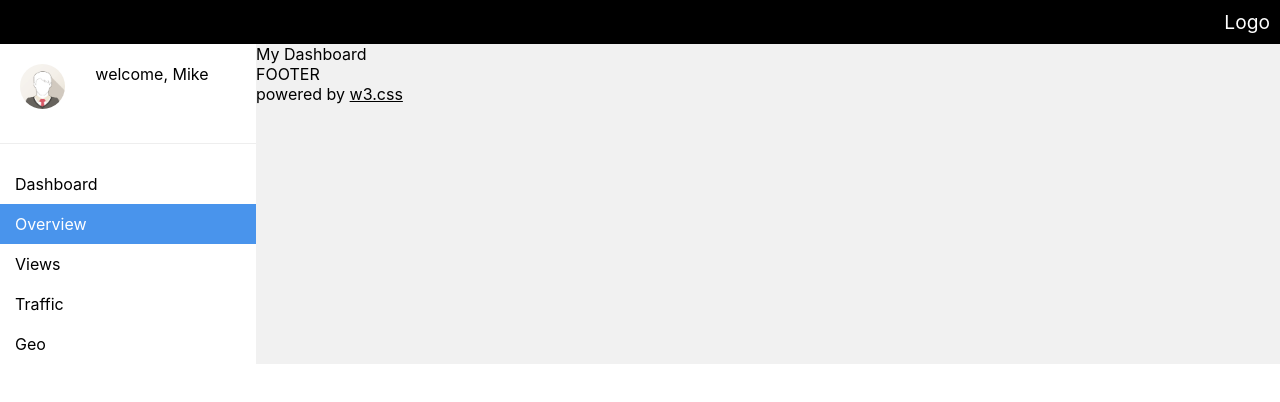
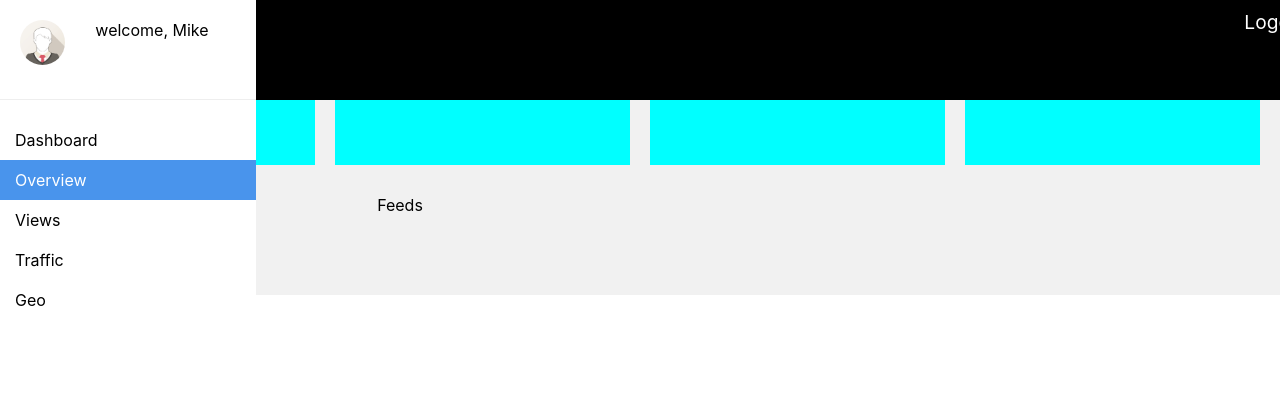
Before and after one commit to lingard09/Front_HW1, a React (Create React App) app: page / in a window 1280 px wide. Shown: the top 402 px of the page. Built offline with nearby package versions, Linux system fonts and the light colour scheme.

Commit message:
style: header, sidebar, body, etc...

```diff
--- a/src/App.css
+++ b/src/App.css
@@ -1,4 +1,12 @@
+.app {
+  display: flex;
+  flex-direction: column;
+}
+
 .header {
+  position: fixed;
+  width: 100%;
+  height: 10%;
   padding: 10px;
   text-align: right;
   font-size: 1.2rem;
@@ -7,13 +15,15 @@
 }
 
 .main {
-  display: grid;
-  grid-template-columns: 2fr 8fr;
 
 }
 
 .sidebar {
+
+  position: fixed;
+  width: 20%;
   background-color: rgb(255, 255, 255);
+
 }
 
 .profile-avatar {
@@ -56,11 +66,37 @@
   background-color: rgb(73,148,236);
 }
 
+.body-title {
+  padding-left: 10px;
+  padding-top: 15px;
+}
+
+.dashboard {
+  display: grid;
+  grid-template-columns: 1fr 1fr 1fr 1fr;
+  padding-top: 10px;
+  margin-bottom: 20px;
+}
+
+.dash-icon {
+  height: 100px;
+  margin: 10px;
+  background-color: aqua;
+}
+
 .body {
+  width: ;
+  padding: 10px;
   background-color: rgb(241, 241, 241);
 }
 
+.body-infos {
+  padding-left: 10px;
+  display: grid;
+  grid-template-columns: 2fr 5fr;
+}
 .footer {
+  padding: 15px;
   background-color: rgb(241, 241, 241);
 }
 
--- a/src/App.js
+++ b/src/App.js
@@ -3,7 +3,7 @@ import avatar from './assets/avatar1.png'
 
 function App() {
   return (
-    <>
+    <div className='app'>
       <div className='header'>
         Logo
       </div>
@@ -52,7 +52,31 @@ function App() {
           </div>
         </div>
         <div className='body'>
+          <div className='body-title'>
             My Dashboard
+          </div>
+          <div className='dashboard'>
+            <div className='dash-icon'>
+              Messages
+            </div>
+            <div className='dash-icon'>
+              Views
+            </div>
+            <div className='dash-icon'>
+              Shares
+            </div>
+            <div className='dash-icon'>
+              Users
+            </div>
+          </div>
+          <div className='body-infos'>
+            <div className='body-info'>
+              Regions
+            </div>
+            <div className='body-info'>
+              Feeds
+            </div>
+          </div>
           <div className='footer'>
             <div className='footer-title'>
               FOOTER
@@ -63,7 +87,7 @@ function App() {
           </div>
         </div>
       </div>
-    </>
+    </div>
   );
 }
 
```
Lines whose indentation alone changed are shown as unchanged.
